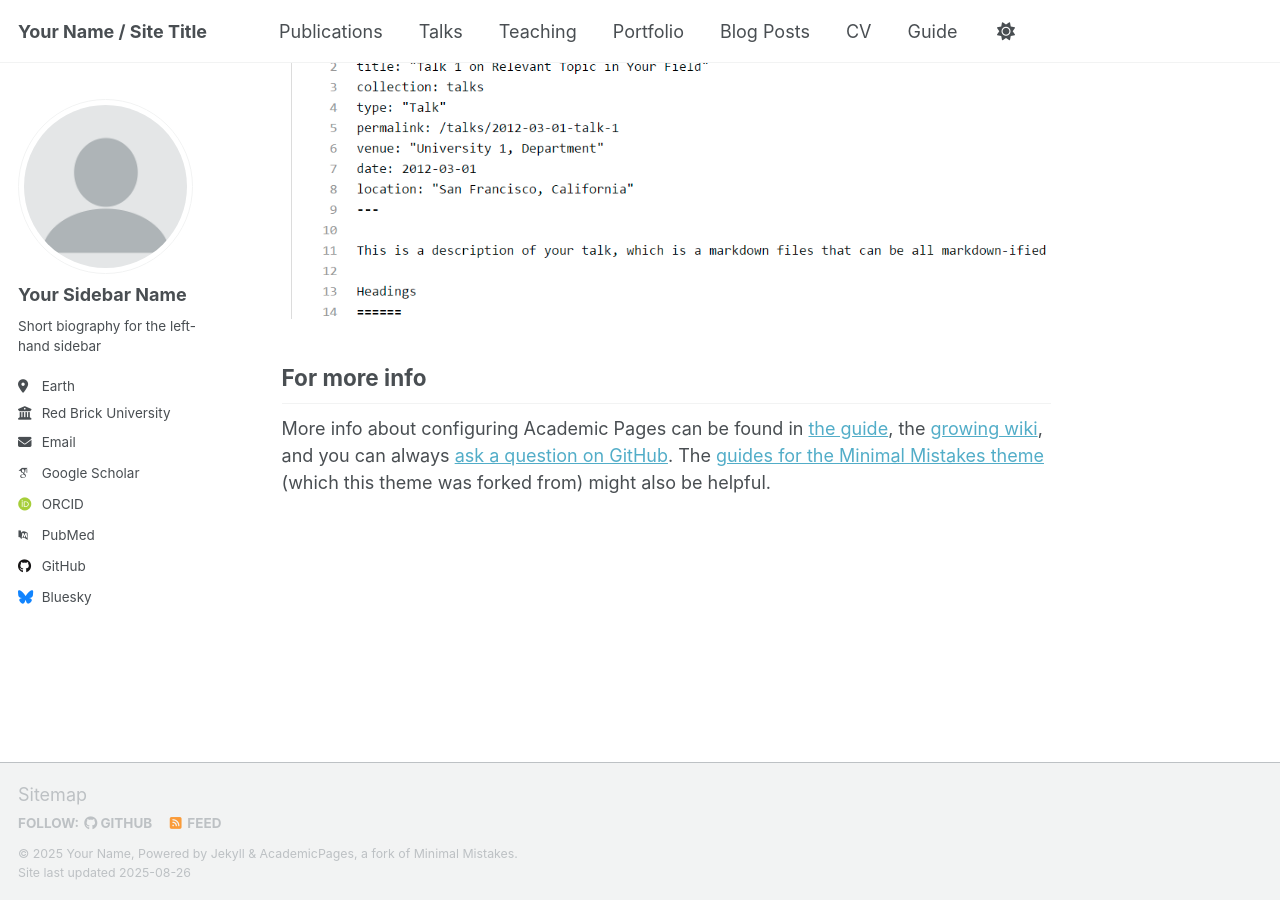
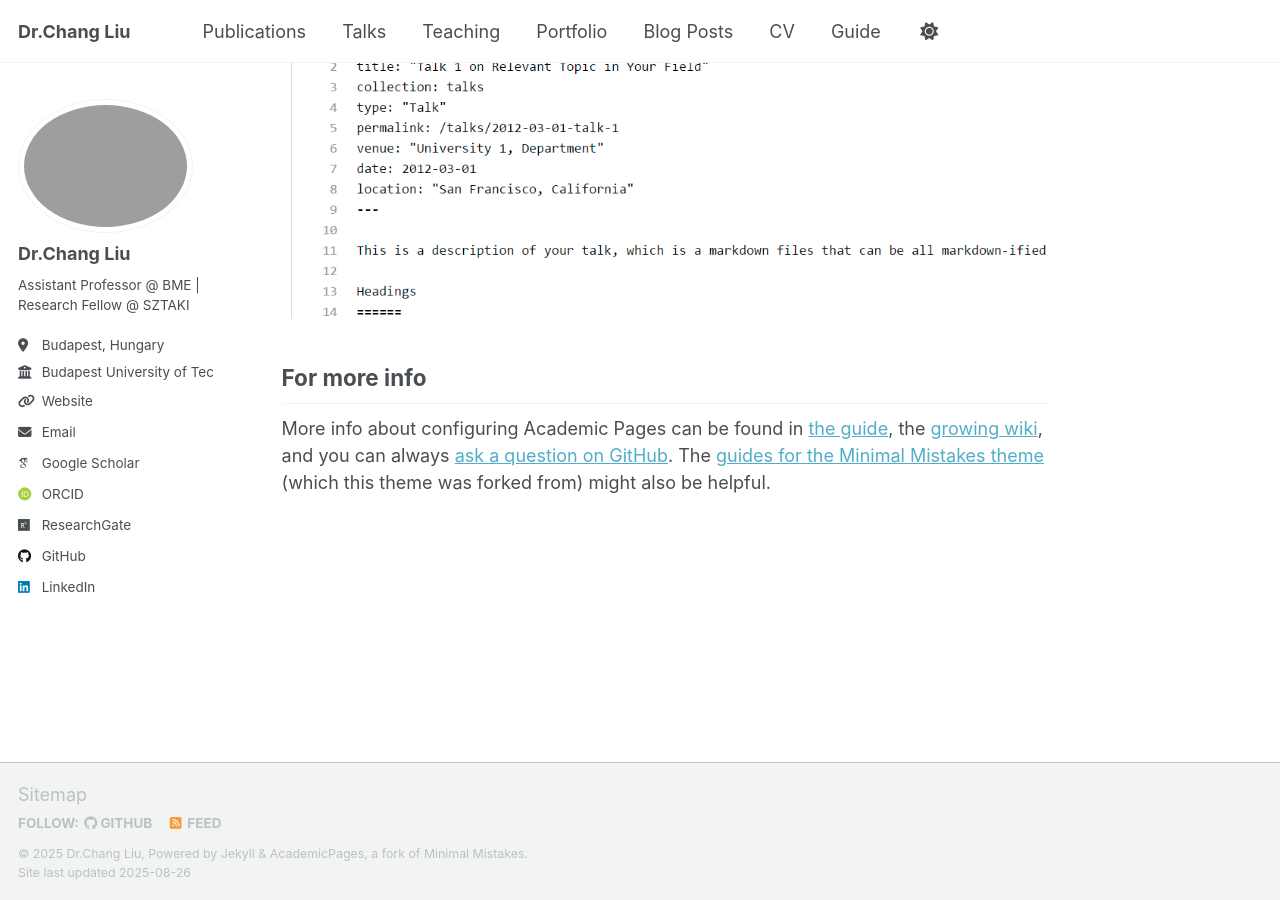
Before and after one commit to ChangLiu-bp/changliu-bp.github.io, a Jekyll site: the page built from _pages/about.md, in a window 1280 px wide and 900 px high, scrolled down 2880 px. Built offline with Jekyll 4.4.1, drawn with Linux system fonts in a browser that asks for light colours; some web fonts are replaced; a script that is not in the unit is left out.

Commit message:
Update _config.yml

```diff
--- a/_config.yml
+++ b/_config.yml
@@ -9,52 +9,52 @@
 # Basic Site Settings
 locale                   : "en-US"
 site_theme               : "default" # Currently available options are "default", "air"
-title                    : "Your Name / Site Title"
+title                    : "Dr.Chang Liu"
 title_separator          : "-"
-name                     : &name "Your Name"
-description              : &description "personal description"
-url                      : https://academicpages.github.io # the base hostname & protocol for your site e.g. "https://[your GitHub username].github.io" or if you already have some other page hosted on Github then use "https://[your GitHub username].github.io/[Your Repo Name]"
+name                     : &name "Dr.Chang Liu"
+description              : &description "Assistant Professor @ BME | Research Fellow @ SZTAKI"
+url                      : https://changliu-bp.github.io # the base hostname & protocol for your site e.g. "https://[your GitHub username].github.io" or if you already have some other page hosted on Github then use "https://[your GitHub username].github.io/[Your Repo Name]"
 baseurl                  : "" # the subpath of your site, e.g. "/blog"
-repository               : "academicpages/academicpages.github.io"
+repository               : "ChangLiu-bp/ChangLiu-bp.github.io"
 
 # Site Author - The following control what appear as part of the author content on the side bar.
 #               If a field is blank the icon and link will not appear, otherwise it will be shown.
 #               Additional customization can be done by editing /_includes/author-profile.html
 author:
   # Biographic information
-  avatar           : "profile.png"
-  name             : "Your Sidebar Name"
+  avatar           : "CL-cv.jpg"
+  name             : "Dr.Chang Liu"
   pronouns         : # example: "she/her"
-  bio              : "Short biography for the left-hand sidebar"
-  location         : "Earth"
-  employer         : "Red Brick University"
-  uri              : # URL
-  email            : "none@example.org"
+  bio              : "Assistant Professor @ BME | Research Fellow @ SZTAKI"
+  location         : "Budapest, Hungary"
+  employer         : "Budapest University of Technology and Economics（BME）| HUN-REN Institute for Computer Science and Control (HUN-REN SZTAKI)"
+  uri              : "https://changliu-bp.github.io"
+  email            : "changliu@hit.bme.hu | changliu@sztaki.hu "
 
   # Academic websites
   academia         : # URL
   arxiv            : # URL - Update with the correct link to your profile
-  googlescholar    : "https://scholar.google.com/citations?user=PS_CX0AAAAAJ"
+  googlescholar    : "https://scholar.google.com.hk/citations?user=-azXsEwAAAAJ&hl=en"
   inspire-hep      : # URL
   impactstory      : # URL
-  orcid            : "http://orcid.org/yourorcidurl"
+  orcid            : "https://orcid.org/0000-0001-6610-5348"
   semantic         : # URL
-  pubmed           : "https://www.ncbi.nlm.nih.gov/pubmed/?term=john+snow"
-  researchgate     : # URL
+  pubmed           :
+  researchgate     : "https://www.researchgate.net/profile/Chang-Liu-367"
   scopus           : # URL
 
   # Repositories and software development
   bitbucket        : # Username - Update with your username on the site
   codepen          : # Username
   dribbble         : # Username
-  github           : "academicpages"
+  github           : "ChangLiu-bp"
   kaggle           : # Username
   stackoverflow    : # User number or user number and name (i.e., use "1" or "1/jeff-atwood")
 
   # Social media
   artstation       : # Username
-  bluesky          : "bsky.app" # Replace this with you Bluesky username
-  facebook         : # Username
+  bluesky          : # Replace this with you Bluesky username
+  facebook         :
   flickr           : # Username
   foursquare       : # Username
   goodreads        : # Username
@@ -62,7 +62,7 @@ author:
   keybase          : # Username
   instagram        : # Username
   lastfm           : # Username
-  linkedin         : # Username
+  linkedin         : "https://www.linkedin.com/in/dr-chang-liu-9305a7180/"
   mastodon         : # URL
   medium           : # URL
   pinterest        : # Username
```
